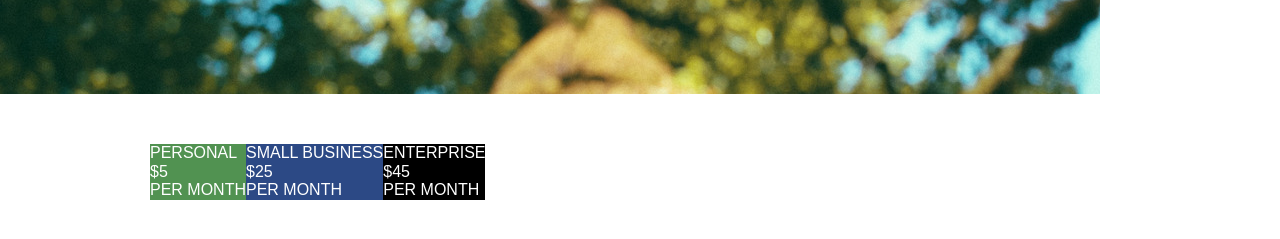
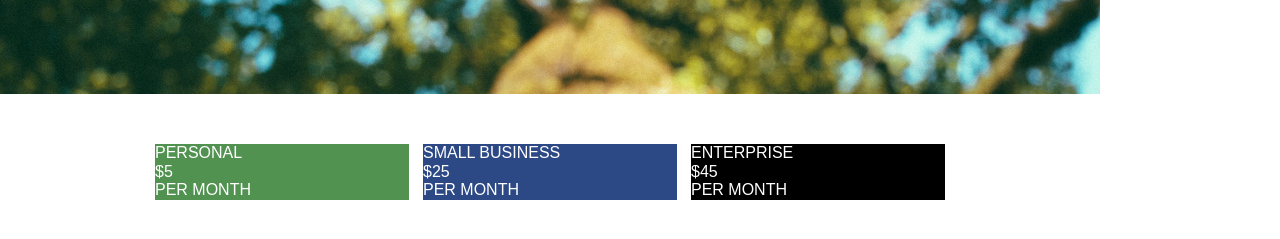
Before and after one commit to farstrider777/simple_pricing, a plain HTML site: page index.html in a window 1280 px wide. Shown: the part 261-500 px from the top of the page. Drawn offline with Linux system fonts and the light colour scheme.

Commit message:
exact horizontal alignment of pricing plans

```diff
--- a/index.html
+++ b/index.html
@@ -22,22 +22,22 @@
   </div>
 
   <section>
-    <article class="float_left">
+    <article class="float_left price_plan_margin price_plan_width">
       <div class="bg_green text_white">
         <div>PERSONAL</div>
         <div>$5</div>
         <div>PER MONTH</div>
       </div>
     </article>
-    <article class="float_left">
+    <article class="float_left price_plan_margin price_plan_width">
       <div class="bg_blue text_white">
         <div>SMALL BUSINESS</div>
         <div>$25</div>
         <div>PER MONTH</div>
       </div>
     </article>
-    <article class="float_left text_white">
-      <div class="bg_black">
+    <article class="float_left price_plan_margin price_plan_width">
+      <div class="bg_black text_white">
         <div>ENTERPRISE</div>
         <div>$45</div>
         <div>PER MONTH</div>
--- a/main.css
+++ b/main.css
@@ -20,7 +20,7 @@ nav a{
 }
 
 section{
-  padding-left: 150px;
+  padding-left: 148px;
   padding-top: 50px;
 }
 
@@ -62,3 +62,11 @@ section{
 .text_white{
   color: white;
 }
+
+.price_plan_margin{
+  margin: 0px 7px;
+}
+
+.price_plan_width{
+  width: 254px;
+}
```
